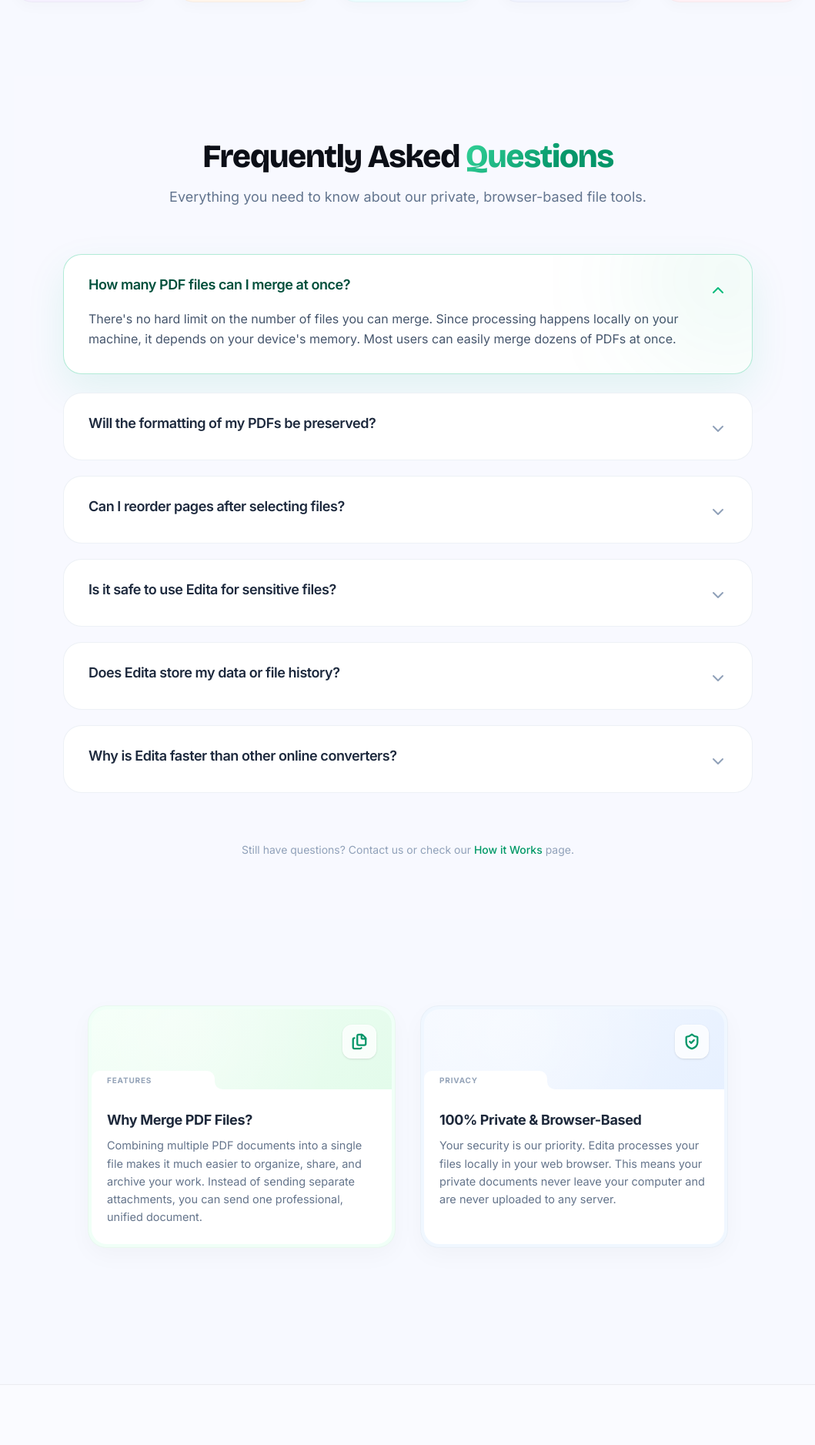
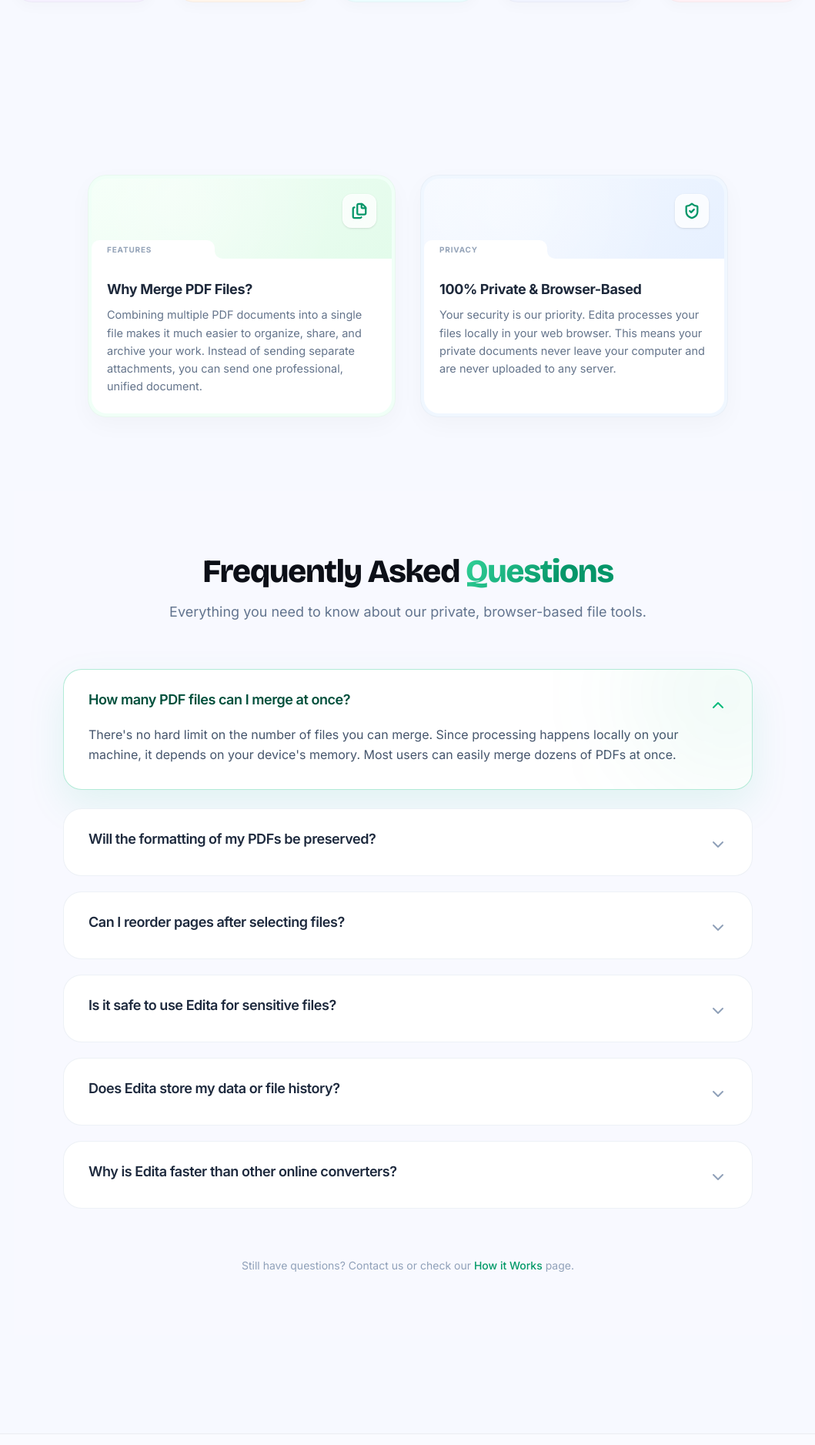
Before and after one commit to siddharth-fr/edita, a Next.js app: page /tools/merge-pdf in a window 1280 px wide. Shown: the part 1679-3556 px from the top of the page at 77% size, without its empty margins (110-1169 px from the left). Built offline with nearby package versions, Linux system fonts and the light colour scheme.

Commit message:
improved tools page ui

```diff
--- a/src/components/layout/ToolLayout.tsx
+++ b/src/components/layout/ToolLayout.tsx
@@ -96,6 +96,13 @@ export function ToolLayout({
           <SimilarToolsSection />
         </div>
 
+        {/* Custom Footer Content (if any) - Privacy/Features Cards */}
+        {footerContent && (
+          <div className="w-full max-w-4xl px-4 sm:px-8 py-20">
+            {footerContent}
+          </div>
+        )}
+
         {/* FAQ Section */}
         {faqItems && (
           <div className="w-full max-w-5xl px-4 sm:px-8 py-20 bg-slate-50/20 border-t border-slate-100/10">
@@ -106,13 +113,6 @@ export function ToolLayout({
             />
           </div>
         )}
-
-        {/* Custom Footer Content (if any) */}
-        {footerContent && (
-          <div className="w-full max-w-4xl px-4 sm:px-8 py-12">
-            {footerContent}
-          </div>
-        )}
       </div>
 
     </main>
```
